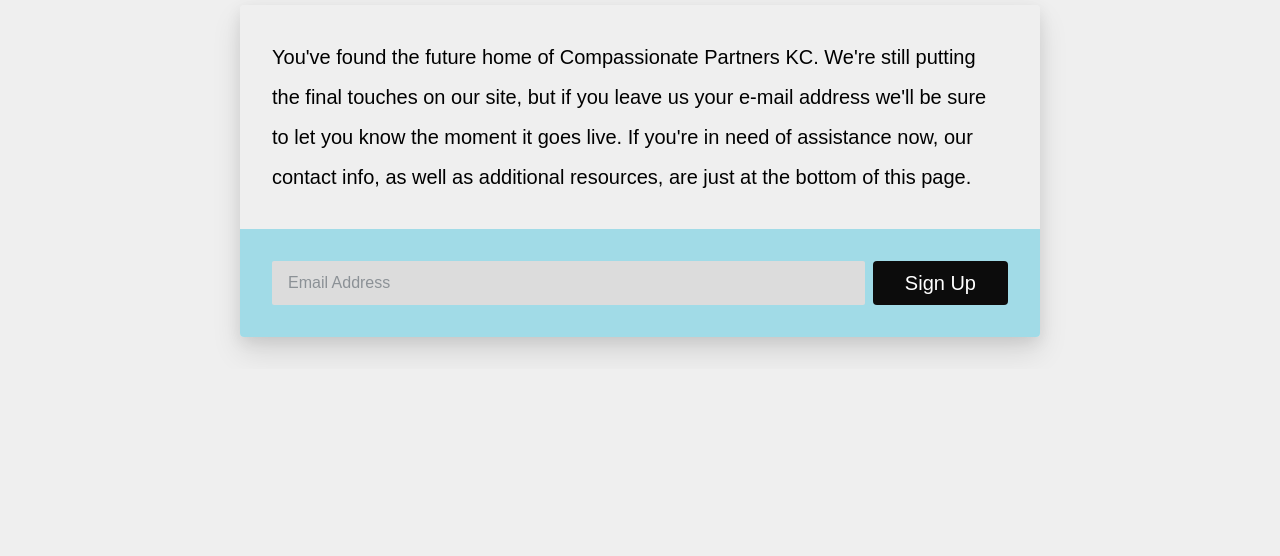
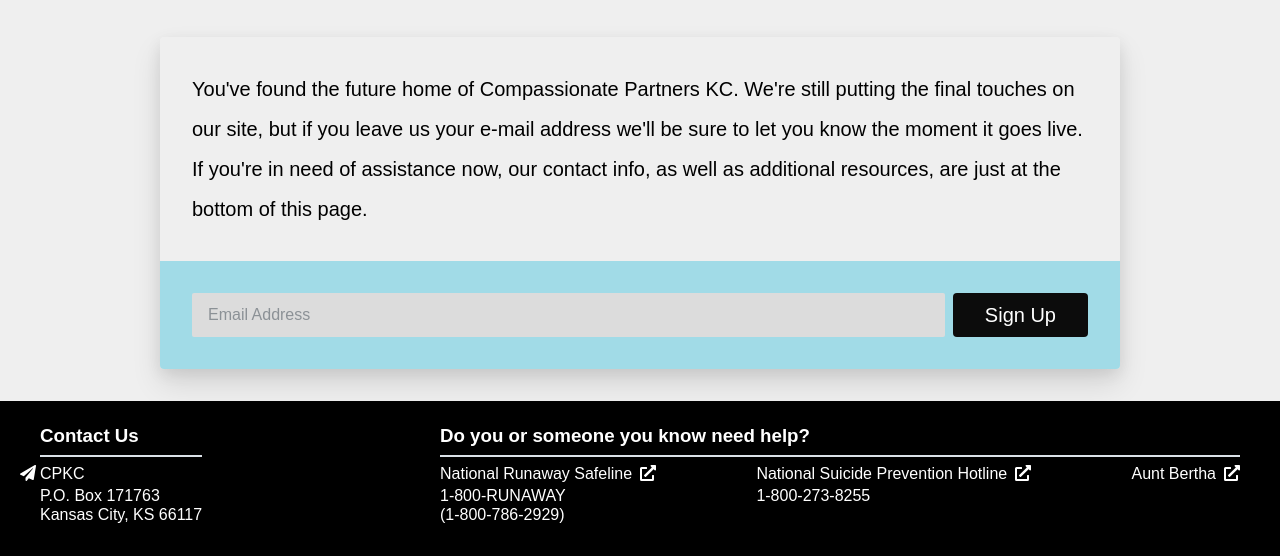
Before and after one commit to thedavefulton/cpkc, a website: page coming-soon.html in a window 1280 px wide. Shown: the part 660-1216 px from the top of the page. Before the commit the page ends 1029 px from the top, so only its background shows below. Drawn offline with Linux system fonts and the light colour scheme; a web font is replaced by a local one.

Commit message:
added footer

```diff
--- a/coming-soon.html
+++ b/coming-soon.html
@@ -52,7 +52,7 @@
 
 <body class="bg-c-neutral">
 
-    <div class="container mx-auto">
+    <div class="container mx-auto mt-8">
         <div class="flex flex-col items-center">
             <img class="rounded-full shadow-lg" src="assets/img/logo.png" alt="">
         </div>
@@ -71,12 +71,13 @@
         </div>
 
 
-        <div class="mb-8 flex flex-col items-center shadow-lg overflow-hidden rounded mx-auto w-2/3">
+        <div class="mb-8 flex flex-col items-center shadow-lg overflow-hidden rounded mx-auto w-4/5">
 
-            <p class="text-xl font-light leading-loose pt-8 pb-8 px-8">You've found the future home of Compassionate Partners KC. We're still putting the final touches on our
+            <p class="text-xl font-light leading-loose pt-8 pb-8 px-8">You've found the future home of Compassionate
+                Partners KC. We're still putting the final touches on our
                 site, but if you leave us your e-mail address we'll be sure to let you know the moment it goes live. If
                 you're in need of assistance now, our contact info, as well as additional resources, are just at the
-                bottom of this page.</pcla>
+                bottom of this page.</p>
             <form action="#" class="w-full flex pt-8 pb-8 px-8 bg-c-sky-dark">
                 <input type="text"
                        class="appearance-none rounded-sm flex-1 text-grey-darkest bg-c-carbon-lighter py-3 px-4 leading-tight focus:outline-none focus:bg-white"
@@ -89,6 +90,48 @@
         </div>
     </div>
 
-    </div>
 
+        <footer class="w-full bg-c-black px-8">
+            <div class="container mx-auto py-6 flex items-start">
+                <div class="w-1/3 flex">
+                    <div class="flex flex-col">
+                        <h3 class="text-white mb-2">Contact Us</h3>
+                        <div class="flex flex-col items-start pt-2 border-t-2 text-white">
+                            <p class="mb-1 -ml-5">
+                                <i class="mr-1 fas fa-paper-plane"></i><a href="mailto:cpkc.love@gmail.com"
+                                                                          class="inline text-white no-underline hover:no-underline mb-1">CPKC</a>
+                            </p>
+                            <p class="">P.O. Box 171763</p>
+                            <p class="">Kansas City, KS 66117</p>
+                        </div>
+                    </div>
+
+                    <!-- For Spacing ONLY -->
+                    <div class="flex-1"></div>
+                </div>
+                <div class="w-2/3 flex flex-col">
+                    <h3 class="text-white mb-2">Do you or someone you know need help?</h3>
+                    <ul class="list-reset flex justify-between items-start border-t-2 pt-2">
+                        <li class="mb-2 text-white">
+                            <a class="text-white no-underline hover:no-underline mb-1 inline-block"
+                               href="https://www.1800runaway.org" target="_blank">National Runaway
+                                Safeline<i class="fas fa-external-link-alt ml-2"></i></a>
+                            <p>1-800-RUNAWAY</p>
+                            <p>(1-800-786-2929)</p>
+                        </li>
+                        <li class="mb-2 text-white">
+                            <a class="text-white no-underline hover:no-underline mb-1 inline-block"
+                               href="https://www.suicidepreventionlifeline.org/" target="_blank">National Suicide
+                                Prevention Hotline<i class="fas fa-external-link-alt ml-2"></i></a>
+                            <p>1-800-273-8255</p>
+                        </li>
+                        <li class="mb-2 text-white">
+                            <a class="text-white no-underline hover:no-underline mb-1 inline-block"
+                               href="https://www.auntbertha.com/search_results/66101" target="_blank">Aunt Bertha<i
+                                    class="fas fa-external-link-alt ml-2"></i></a>
+                        </li>
+                    </ul>
+                </div>
+            </div>
+        </footer>
 </body>
```
